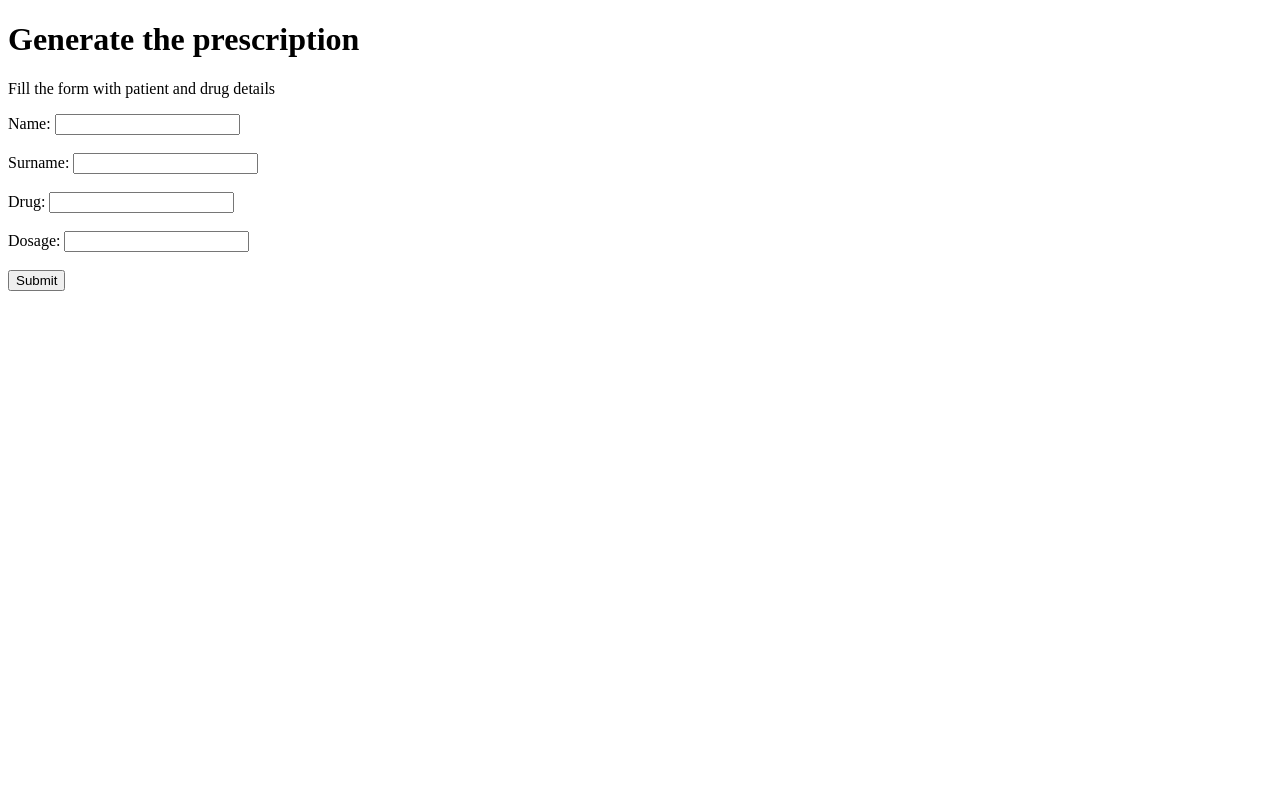
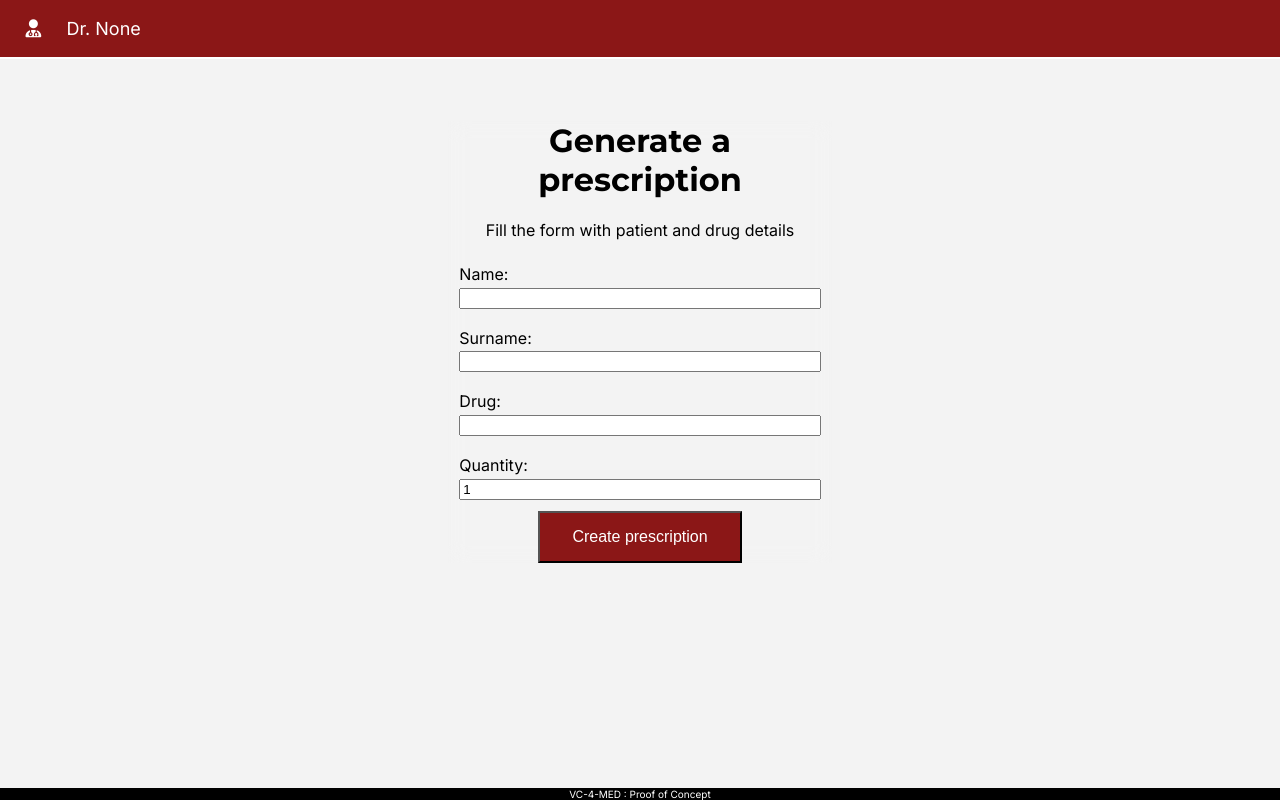
Before and after one commit to strpp/vc-4-med, a Flask app: page / in a window 1280 px wide. Run offline with Flask 3, Linux system fonts and the light colour scheme; parts of the project's set-up code (start-up, migrations or seed data) failed here and were passed over; some libraries are stand-ins or nearby versions.

Commit message:
doctor frontend

```diff
--- a/doctor/app.py
+++ b/doctor/app.py
@@ -3,6 +3,7 @@
 from flask_socketio import SocketIO
 import redis
 import prescription
+import os
 
 
 red = redis.Redis(host='localhost', port=6379, db=0)
@@ -17,7 +18,7 @@
 
 @app.route('/')
 def index():
-    return render_template('index.html')
+    return render_template('index.html', doctor=os.getenv('DOCTOR'))
 
 if __name__ == '__main__':
     socketio.run(app, debug=True, host='0.0.0.0', port=5000)
--- a/doctor/prescription.py
+++ b/doctor/prescription.py
@@ -4,12 +4,13 @@
 import json
 import uuid
 import didkit
+import os
 from web3 import Web3
 
 #Keypair generated with DIDkit
 jwk = json.dumps(json.load(open("key.pem", "r")))
 did = 'did:key:z6MkeWr8PVVshiC14dGLUQNrE1Y2AcvfemHHQ1xKivsVB6JX'
-doctor = 'Dr. Mario Rossi'
+doctor = os.getenv('DOCTOR')
 
 REDIS_DATA_TIME_TO_LIVE = 1800
 
@@ -43,7 +44,6 @@
         credential['issuanceDate'] = datetime.utcnow().replace(microsecond=0).isoformat() + "Z"
         credential['expirationDate'] =  (datetime.now() + timedelta(days= 365)).isoformat() + "Z"
         credential['id'] = f'did:example:{stream_id}'
-        # use keccak hash to optimize smart contract
         credential['credentialSubject']['id'] = f'did:example:{uuid.uuid4().hex}'
 
         # fill vc with values stored in redis
--- /dev/null
+++ b/doctor/static/style.css
@@ -0,0 +1,91 @@
+body{
+    margin: 0;
+    font-family: 'Inter', sans-serif;
+    background-color: rgba(217, 217, 217, 0.29);
+    /*background-image: url("medical-banner-with-doctor-wearing-coat.jpg");*/
+    background-size: cover;
+}
+
+h1 {
+    font-family: 'Montserrat', sans-serif;
+}
+
+.header{
+    background: rgb(139, 23, 23);
+    box-shadow: 0px 2px;
+    color: white;
+    font-size: large;
+    padding-left: 2%;
+    display: flex;
+    align-items: center;
+    justify-content: flex-start;
+    gap: 2%;
+}
+
+.footer{
+    background-color: black;
+    width: 100%;
+    color: white;
+    font-size: x-small;
+    text-align: center;
+    position: fixed;
+    bottom: 0;
+}
+
+.formBox{
+    /*background: rgba(217, 217, 217, 0.29);*/
+    text-align: center;
+    backdrop-filter: blur(10px);
+    margin: 5% 2%;
+}
+
+.formRow{
+    display: flex;
+    flex-flow: column wrap;
+    padding: 2%
+}
+
+.formRow > label{
+    text-align: left;
+    margin-left: 1%;
+}
+
+.formRow > input{
+    margin: 1%;
+    flex:1;
+}
+
+.button {
+    /*
+    background-color: rgb(0, 200, 154);
+    background: rgba(217, 217, 217, 0.9);
+    */
+    background: rgb(139, 23, 23);
+    color: white;
+    padding: 15px 32px;
+    text-align: center;
+    text-decoration: none;
+    font-size: 16px;
+}
+
+.button:hover{
+    /*background: rgba(0, 200, 154, 0.5);*/
+    background: rgba(139, 23, 23, 0.2);
+    color: black;
+    cursor: pointer;
+}
+
+@media screen and (min-width: 1025px) {
+    .formBox{
+        width: 30%;
+        margin-left: 35%;
+        margin-right: 35%;
+    }
+}
+
+@media screen and (max-width: 480px) {
+    body{
+        background-position: top center;
+        background-size: 300vw auto;
+    }
+}
--- a/doctor/templates/index.html
+++ b/doctor/templates/index.html
@@ -1,22 +1,52 @@
 <!DOCTYPE html>
 <html>
 <head>
-    <title>Doctor</title>
+    <title>Doctor App</title>
+    <meta name="viewport" content="width=device-width, initial-scale=1.0">
+    <link rel="stylesheet" href="static/style.css">
+    <link rel="preconnect" href="https://fonts.googleapis.com">
+    <link rel="preconnect" href="https://fonts.gstatic.com" crossorigin>
+    <link href="https://fonts.googleapis.com/css2?family=Inter&family=Montserrat:ital,wght@0,700;1,900&family=Roboto:wght@300&family=Rubik+Mono+One&display=swap" rel="stylesheet">
 </head>
 <body>
-    <h1>Generate the prescription</h1>
-    <p>Fill the form with patient and drug details</p>
-    <form action="/generate-credential" method="post">
-        <input type="hidden" name="vc" id="vc" value="Prescription">
-        <label for="name">Name:</label>
-        <input type="text" id="name" name="name"><br><br>
-        <label for="surname">Surname:</label>
-        <input type="text" id="surname" name="surname"><br><br>
-        <label for="drug">Drug:</label>
-        <input type="text" id="drug" name="drug"><br><br>
-        <label for="dosage">Dosage:</label>
-        <input type="number" id="dosage" name="dosage"><br><br>
-        <input type="submit" value="Submit">
-    </form>
+    <div class="header">
+        <i class="fa-solid fa-user-doctor"></i>
+        <p id="doctor">Dr. {{doctor}}</p>
+    </div>
+
+    <div class="main">
+        <div class="formBox">
+            <h1>Generate a prescription</h1>
+            <p>Fill the form with patient and drug details</p>
+            <form action="/generate-credential" method="post">
+                <div class="formRow">
+                    <label for="name">Name:</label>
+                    <input type="text" id="name" name="name">
+                </div>
+
+                <div class="formRow">
+                    <label for="surname">Surname:</label>
+                    <input type="text" id="surname" name="surname">
+                </div>
+
+                <div class="formRow">
+                    <label for="drug">Drug:</label>
+                    <input type="text" id="drug" name="drug">
+                </div>
+
+                <div class="formRow">
+                    <label for="dosage">Quantity:</label>
+                    <input type="number" id="dosage" name="dosage" min="1" value="1">
+                </div>
+
+                <input class="button" type="submit" value="Create prescription">
+                <input type="hidden" name="vc" id="vc" value="Prescription">
+            </form>
+        </div>
+    </div>
+
+    <div class="footer">VC-4-MED : Proof of Concept</div>
+    <!--JS -->
+    <script src="https://kit.fontawesome.com/c4ff92cb5e.js" crossorigin="anonymous"></script>
 </body>
 </html>
--- a/pharma/app.py
+++ b/pharma/app.py
@@ -7,6 +7,7 @@
 import couchdb
 import redis
 import verifier
+import os
 
 red = redis.Redis(host='localhost', port=6379, db=0)
 couch = couchdb.Server('http://localhost:5984')
```
Also changed, not shown: doctor/templates/callback.html (+34 -4 lines), doctor/templates/qrcode.html (+20 -4 lines).
